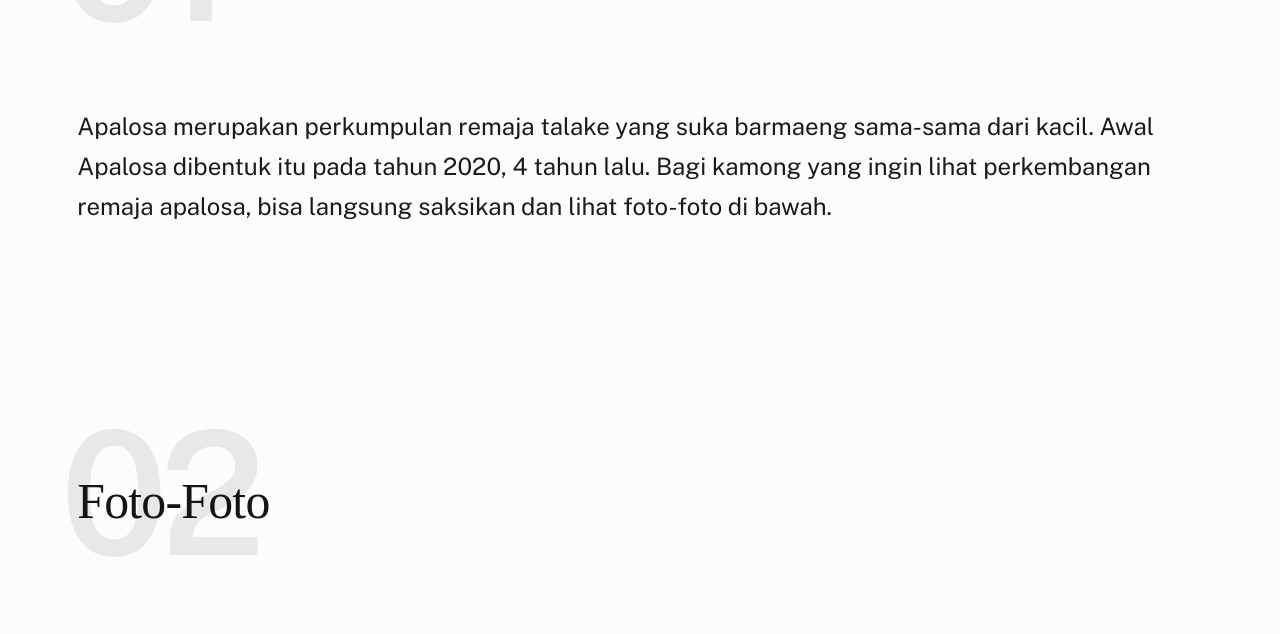
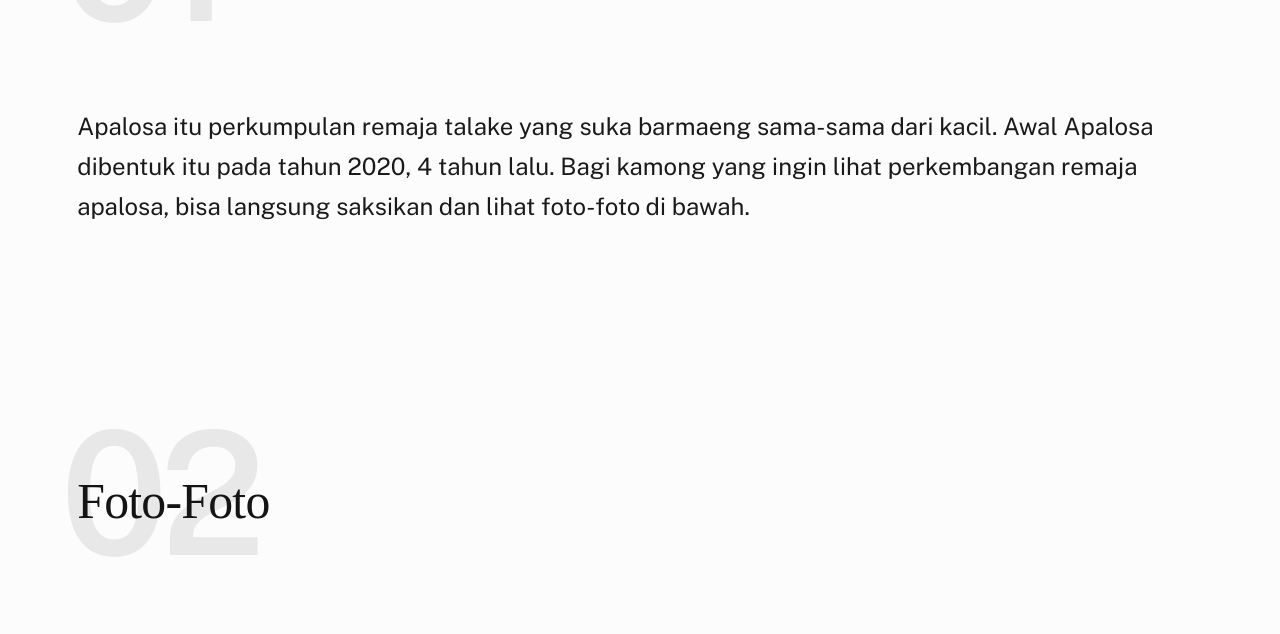
Before and after one commit to AchmadSyafi/apalosa-album, a plain HTML site: page index.html in a window 1280 px wide. Shown: the part 1172-1806 px from the top of the page. Drawn offline with nearby package versions, Linux system fonts and the light colour scheme; a web font is replaced by a local one.

Commit message:
tambahan1

```diff
--- a/index.html
+++ b/index.html
@@ -161,10 +161,10 @@
             <!-- end section-header -->
 
             <p class="attention-getter">
-              Apalosa merupakan perkumpulan remaja talake yang suka barmaeng
-              sama-sama dari kacil. Awal Apalosa dibentuk itu pada tahun 2020, 4
-              tahun lalu. Bagi kamong yang ingin lihat perkembangan remaja
-              apalosa, bisa langsung saksikan dan lihat foto-foto di bawah.
+              Apalosa itu perkumpulan remaja talake yang suka barmaeng sama-sama
+              dari kacil. Awal Apalosa dibentuk itu pada tahun 2020, 4 tahun
+              lalu. Bagi kamong yang ingin lihat perkembangan remaja apalosa,
+              bisa langsung saksikan dan lihat foto-foto di bawah.
             </p>
           </div>
         </div>
@@ -1937,7 +1937,9 @@
 
           <section id="footer">
             <div class="container footer-container">
-              <footer class="row row-cols-1 row-cols-sm-2 row-cols-md-5"></footer>
+              <footer
+                class="row row-cols-1 row-cols-sm-2 row-cols-md-5"
+              ></footer>
             </div>
 
             <footer
@@ -1956,7 +1958,8 @@
                       href="https://www.instagram.com/achmadsyafi__?igsh=OW5vbTg0aWVibjl2&utm_source=qr"
                       target="_blank"
                     >
-                      <i class="bi bi-instagram text-danger"></i> Achmad Syafii ie
+                      <i class="bi bi-instagram text-danger"></i> Achmad Syafii
+                      ie
                     </a>
                   </p>
                 </div>
```
